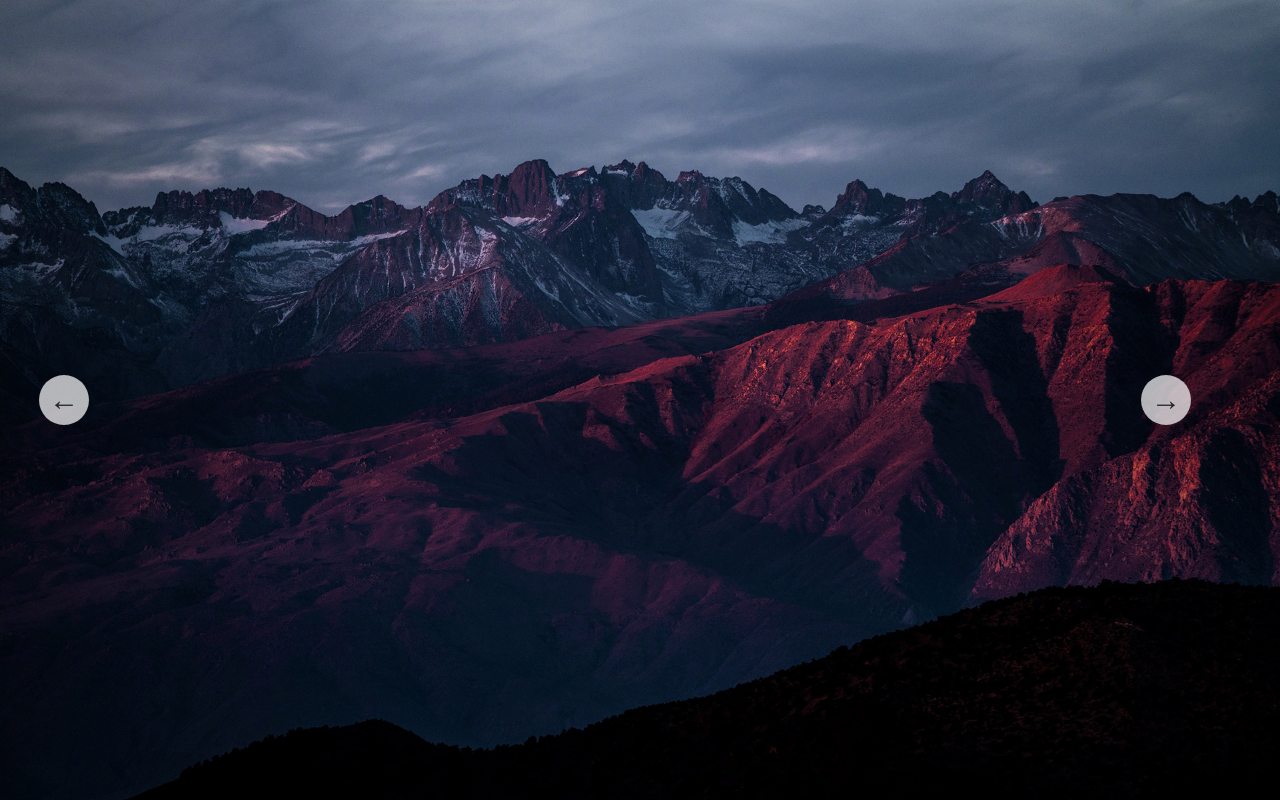
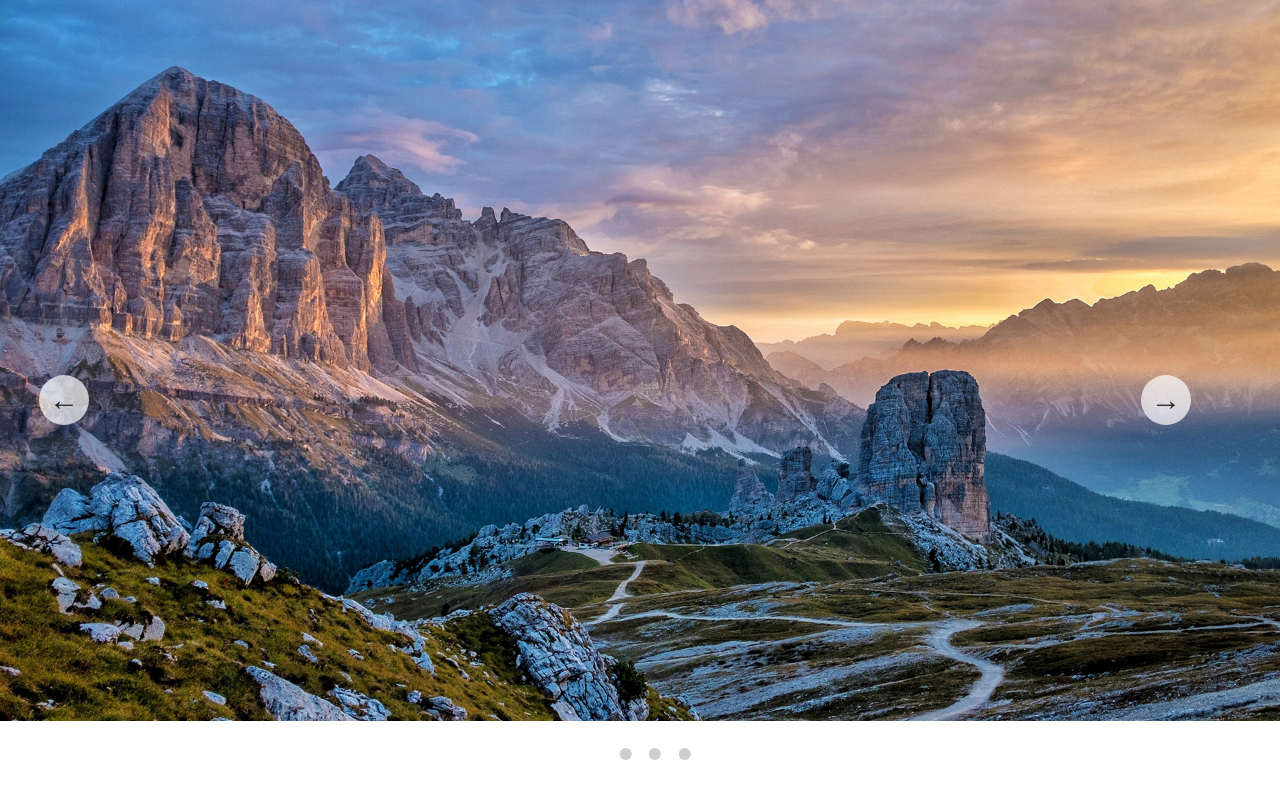
Before and after one commit to asifchowdhuryr8/javascript_projects, a website built with webpack: page 03-Slider-Component/src/index.html in a window 1280 px wide. Built offline with nearby package versions, Linux system fonts and the light colour scheme.

Commit message:
Completed the slider component

```diff
--- a/03-Slider-Component/src/index.html
+++ b/03-Slider-Component/src/index.html
@@ -10,11 +10,7 @@
 
 <body>
     <main>
-        <div class="slider">
-            <div class="slide"><img src="src/images/desktop/img-1.jpg" alt="Photo 1" /></div>
-            <div class="slide"><img src="src/images/desktop/img-2.jpg" alt="Photo 2" /></div>
-            <div class="slide"><img src="src/images/desktop/img-3.jpg" alt="Photo 3" /></div>
-            <div class="slide"><img src="src/images/desktop/img-4.jpg" alt="Photo 4" /></div>
+        <div id="slider" class="slider">
             <button class="slider__btn slider__btn--left">&larr;</button>
             <button class="slider__btn slider__btn--right">&rarr;</button>
             <div class="dots"></div>
--- a/03-Slider-Component/src/sass/main.scss
+++ b/03-Slider-Component/src/sass/main.scss
@@ -3,8 +3,8 @@
 .slider {
     // set width and height to control the size of the slider
     // max-width: 100rem;
-    // height: 55rem;
-    height: 100vh;
+    // min-height: 55rem;
+    min-height: 100vh;
     margin: 0 auto;
     overflow: hidden;
     position: relative;
@@ -39,7 +39,7 @@
     transition: transform 1s;
 
     & > img {
-        width: 100%;
+        max-width: 100%;
         height: 100%;
         object-fit: cover;
     }
@@ -51,6 +51,7 @@
     left: 50%;
     position: absolute;
     transform: translateX(-50%);
+    z-index: 1;
 
     &__dot {
         border: none;
--- /dev/null
+++ b/03-Slider-Component/src/typescript/_dom_selector.ts
@@ -0,0 +1,35 @@
+const selector = {
+    sliderContainer: document.querySelector("#slider")!,
+    dotContainer: document.querySelector(".dots"),
+    btnLeft: document.querySelector(".slider__btn--left"),
+    btnRight: document.querySelector(".slider__btn--right"),
+
+    // Remove active class from all the slider dot element
+    removeActiveClass: function () {
+        if (this.dotContainer) {
+            document.querySelectorAll(".dots__dot").forEach((dot) => {
+                dot.classList.remove("dots__dot--active");
+            });
+        }
+    },
+
+    // Add active class to the slider dot that is currently active
+    addActiveClass: function (slide: number) {
+        if (this.dotContainer) {
+            const dot = document.querySelector(
+                `.dots__dot[data-slide="${slide}"]`
+            );
+            if (dot) {
+                dot.classList.add("dots__dot--active");
+            }
+        }
+    },
+
+    slide: function () {
+        const slides = document.querySelectorAll(
+            ".slide"
+        ) as NodeListOf<HTMLElement>;
+        return slides;
+    },
+};
+export default selector;
--- a/03-Slider-Component/src/typescript/app.ts
+++ b/03-Slider-Component/src/typescript/app.ts
@@ -0,0 +1,97 @@
+import selector from "./_dom_selector";
+import Slider from "./classes";
+
+const init = () => {
+    let currentSlide = 0,
+        maxSlide: number = 0;
+    const slides = selector.slide();
+    if (slides) {
+        maxSlide = slides.length - 1;
+    }
+
+    // creating the dots for the slider
+    const createDots = () => {
+        if (slides) {
+            slides.forEach(function (_, i) {
+                if (selector.dotContainer) {
+                    selector.dotContainer.insertAdjacentHTML(
+                        "beforeend",
+                        `<button class="dots__dot" data-slide="${i}"></button>`
+                    );
+                }
+            });
+        }
+    };
+
+    // moving the slide horizontally accordingly the slide number
+    const goToSlide = (slide: number) => {
+        if (slides) {
+            slides.forEach(
+                (s, i) =>
+                    (s.style.transform = `translateX(${100 * (i - slide)}%)`)
+            );
+        }
+    };
+    // if slide number is equal to 0 then first slide   ===  100 * (0 - 0)  == 0
+    // if slide number is equal to 0 then second slide  ===  100 * (1 - 0)  == 100
+    // if slide number is equal to 0 then third slide   ===  100 * (2 - 0)  == 200
+    // if slide number is equal to 0 then fourth slide    ===  100 * (3 - 0)  == 300
+
+    // if slide number is equal to 1 then first slide   ===  100 * (0 - 1)  == -100
+    // if slide number is equal to 1 then second slide  ===  100 * (1 - 1)  == 0
+    // if slide number is equal to 1 then third slide   ===  100 * (2 - 1)  == 200
+    // if slide number is equal to 1 then fourth slide  ===  100 * (3 - 1)  == 300
+
+    const activeDot = (slide: number) => {
+        selector.removeActiveClass();
+        selector.addActiveClass(slide);
+    };
+
+    // Initializing the slider with the first slide
+    createDots();
+    goToSlide(0);
+    activeDot(0);
+
+    const prevSlide = () => {
+        if (currentSlide == 0) currentSlide = maxSlide;
+        else currentSlide--;
+        goToSlide(currentSlide);
+        activeDot(currentSlide);
+    };
+
+    const nextSlide = () => {
+        if (currentSlide == maxSlide) currentSlide = 0;
+        else currentSlide++;
+        goToSlide(currentSlide);
+        activeDot(currentSlide);
+    };
+
+    selector.btnLeft && selector.btnLeft.addEventListener("click", prevSlide);
+    selector.btnRight && selector.btnRight.addEventListener("click", nextSlide);
+    document.addEventListener("keydown", function (e) {
+        e.key === "ArrowLeft" && prevSlide();
+        e.key === "ArrowRight" && nextSlide();
+    });
+
+    if (selector.dotContainer) {
+        selector.dotContainer.addEventListener("click", function (e) {
+            const target = e.target as HTMLElement;
+            if (target.classList.contains("dots__dot")) {
+                const slide = target.dataset.slide; //  get data-slide attribute value
+                // const { slide } = e.target.dataset   //  with destructuring
+                if (slide) {
+                    goToSlide(+slide);
+                    activeDot(+slide);
+                }
+            }
+        });
+    }
+};
+
+const s1 = new Slider("src/images/desktop/img-1.jpg", "Mountain");
+const s2 = new Slider("src/images/desktop/img-2.jpg", "Mountain");
+const s3 = new Slider("src/images/desktop/img-3.jpg", "Mountain");
+const s4 = new Slider("src/images/desktop/img-4.jpg", "Mountain");
+
+// Call this function after creating instance of the Slider class otherwise slider will not work.
+init();
--- /dev/null
+++ b/03-Slider-Component/src/typescript/classes.ts
@@ -0,0 +1,12 @@
+import selector from "./_dom_selector";
+
+class Slider {
+    constructor(src: string, alt: string) {
+        selector.sliderContainer.insertAdjacentHTML(
+            "beforeend",
+            `<div class="slide"><img src="${src}" alt="${alt}" /></div>`
+        );
+    }
+}
+
+export default Slider;
```
